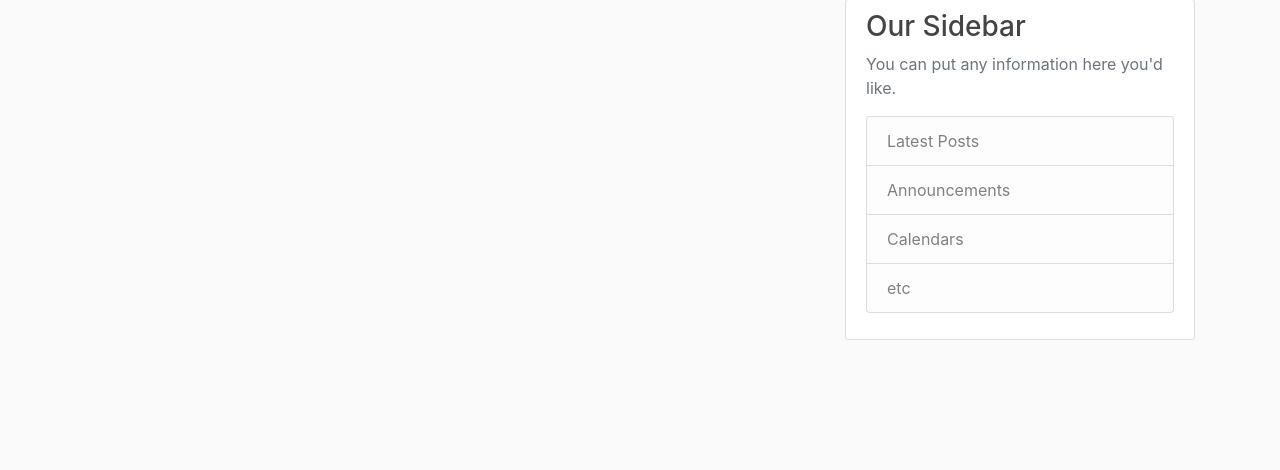
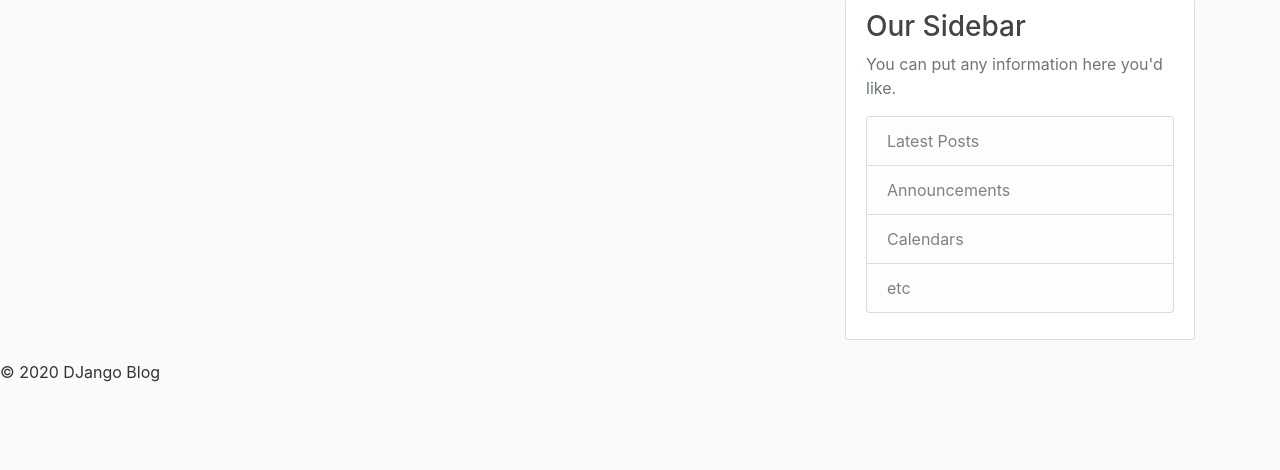
Before and after one commit to RichardRosario/django-blog-app, a Django app: template blog/templates/blog/home.html in a window 1280 px wide. Shown: the part 81-551 px from the top of the page. Run offline with Django 3.2, Linux system fonts and the light colour scheme; the template is opened without the code that fills it, so the values that code supplies are empty; some libraries are stand-ins or nearby versions.

```diff
--- a/blog/templates/blog/base.html
+++ b/blog/templates/blog/base.html
@@ -46,9 +46,11 @@
  </header>
  <main role="main" class="container">
   <div class="row">
+    <!-- left column -->
    <div class="col-md-8">
     {% block content %}{% endblock %}
    </div>
+   <!-- right column -->
    <div class="col-md-4">
     <div class="content-section">
      <h3>Our Sidebar</h3>
@@ -64,6 +66,7 @@
    </div>
   </div>
  </main>
+ <footer class="footer">&copy; 2020 DJango Blog</footer>
 
  <!-- Optional JavaScript -->
  <!-- jQuery first, then Popper.js, then Bootstrap JS -->
```
